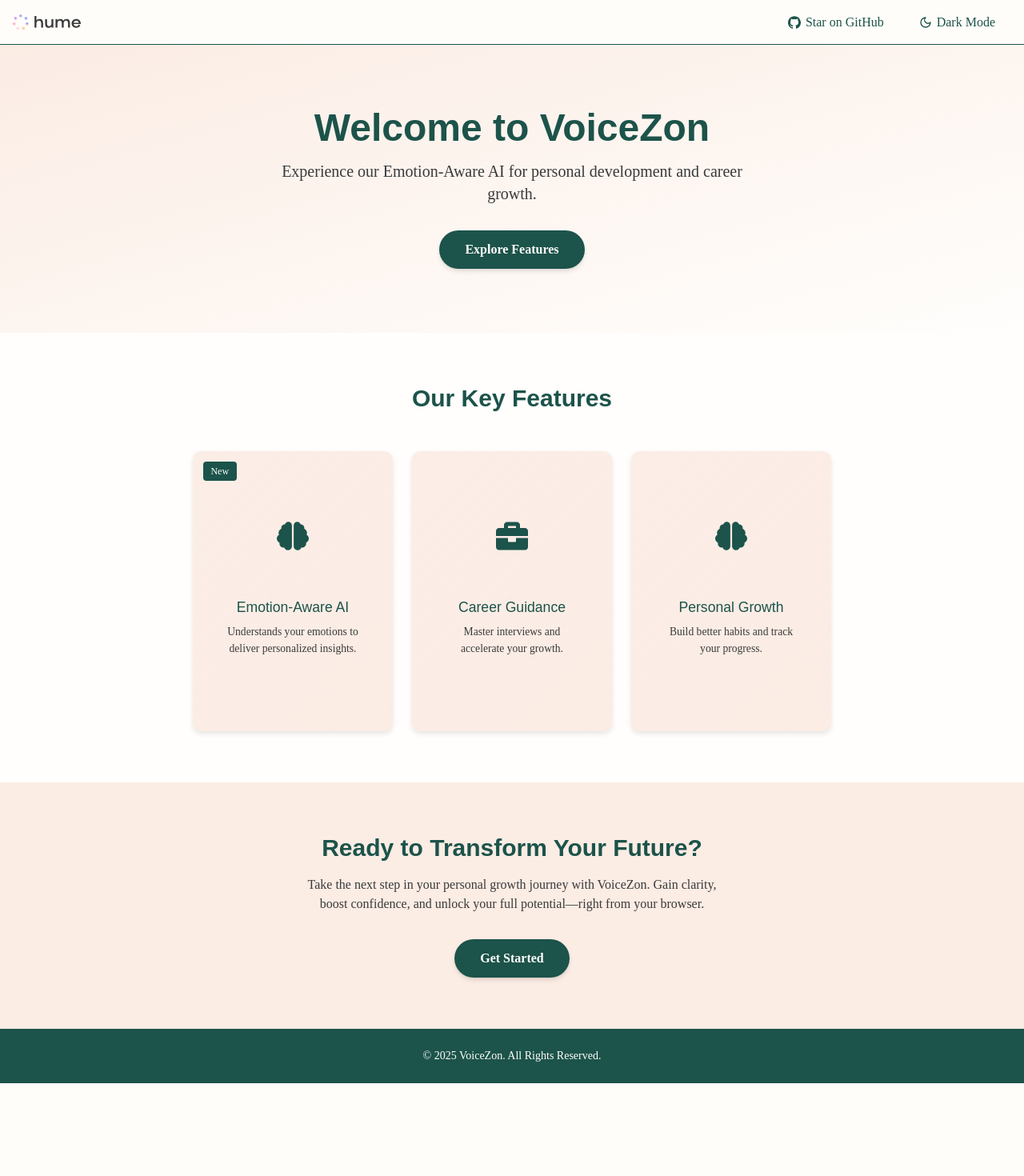
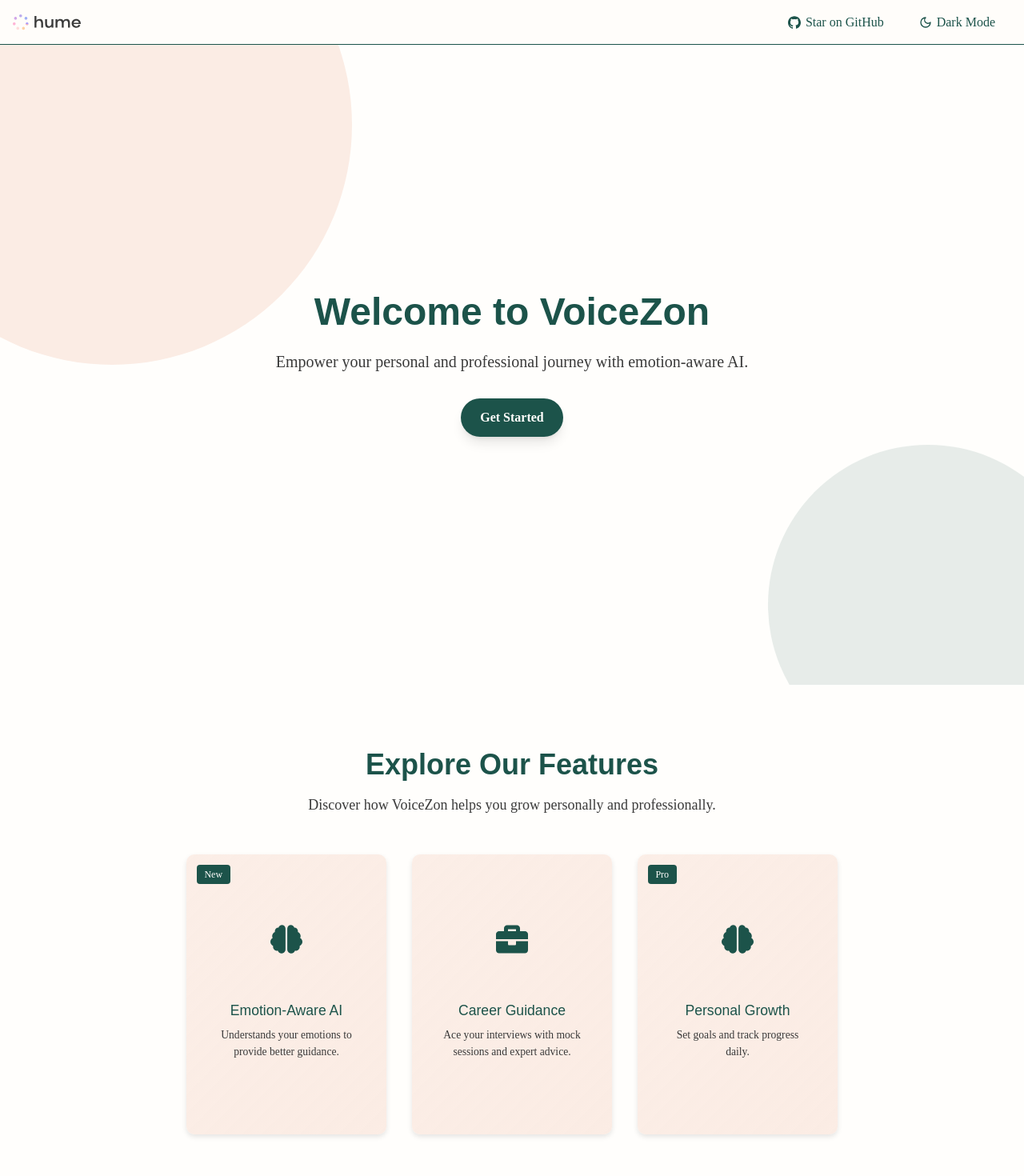
Before and after one commit to a-elhaag/voicezon_emo, a Next.js app: page / in a window 1280 px wide. Shown: the top 1470 px of the page at 80% size. Before the commit the page ends 1354 px from the top, so only its background shows below. Built offline with nearby package versions, Linux system fonts and the light colour scheme.

Commit message:
add MotionButton component with animations and styling

```diff
--- a/app/page.tsx
+++ b/app/page.tsx
@@ -1,203 +1,143 @@
 "use client";
-
-import React from "react";
-import { motion } from "framer-motion";
+import React, { useRef } from "react";
+import { motion, useScroll, useTransform } from "framer-motion";
 import Card from "@/components/Card";
+import MotionButton from "@/components/MotionButton";
 import { FaBrain, FaBriefcase } from "react-icons/fa";
 
 export default function LandingPage() {
+  const featureRef = useRef<HTMLElement>(null);
+
+  // Smooth scrolling to the Features section
+  const handleGetStarted = () => {
+    if (featureRef.current) {
+      featureRef.current.scrollIntoView({ behavior: "smooth" });
+    }
+  };
+
+  // Parallax-like hero background effect
+  const { scrollY } = useScroll();
+  const heroScale = useTransform(scrollY, [0, 400], [1, 1.2]);
+
   return (
-    <div className="min-h-screen flex flex-col bg-[var(--color-background)] text-[var(--color-dark-gray)]">
-      {/* Hero Section */}
-      <HeroSection />
+    <div className="bg-[var(--color-background)] text-[var(--color-dark-gray)] min-h-screen">
+      {/* HERO SECTION */}
+      <section className="relative flex flex-col items-center justify-center h-screen overflow-hidden">
+        {/* Parallax style shapes */}
+        <motion.div
+          style={{ scale: heroScale }}
+          className="absolute w-[600px] h-[600px] rounded-full bg-[var(--color-light-peach)] top-[-200px] -left-40 z-0"
+        />
+        <motion.div
+          style={{ scale: heroScale }}
+          className="absolute w-[400px] h-[400px] rounded-full bg-[var(--color-dark-teal)] bottom-[-100px] -right-20 z-0 opacity-10"
+        />
 
-      {/* Features Section */}
-      <FeaturesSection />
+        <div className="relative z-10 max-w-3xl text-center px-4">
+          <motion.h1
+            className="text-5xl font-bold mb-6 text-[var(--color-dark-teal)]"
+            initial={{ opacity: 0, y: 50 }}
+            animate={{ opacity: 1, y: 0 }}
+            transition={{ duration: 0.8, ease: "easeOut" }}
+          >
+            Welcome to VoiceZon
+          </motion.h1>
+          <motion.p
+            className="text-xl mb-8"
+            initial={{ opacity: 0, y: 50 }}
+            animate={{ opacity: 1, y: 0 }}
+            transition={{ delay: 0.2, duration: 0.8, ease: "easeOut" }}
+          >
+            Empower your personal and professional journey with emotion-aware AI.
+          </motion.p>
 
-      {/* (Optional) FAQ Section */}
-      {/* <FAQSection /> */}
+          <motion.div
+            initial={{ opacity: 0, scale: 0.8 }}
+            animate={{ opacity: 1, scale: 1 }}
+            transition={{ delay: 0.4, duration: 0.8, ease: "easeOut" }}
+          >
+            <MotionButton label="Get Started" onClick={handleGetStarted} />
+          </motion.div>
+        </div>
+      </section>
 
-      {/* CTA Section */}
-      <CTASection />
+      {/* FEATURES SECTION */}
+      <section ref={featureRef} className="py-20 px-4">
+        <div className="max-w-6xl mx-auto text-center mb-12">
+          <motion.h2
+            className="text-4xl font-bold text-[var(--color-dark-teal)]"
+            initial={{ opacity: 0, y: 30 }}
+            whileInView={{ opacity: 1, y: 0 }}
+            transition={{ duration: 0.8, ease: "easeOut" }}
+            viewport={{ once: true }}
+          >
+            Explore Our Features
+          </motion.h2>
+          <motion.p
+            className="text-lg text-[var(--color-dark-gray)] mt-4"
+            initial={{ opacity: 0, y: 30 }}
+            whileInView={{ opacity: 1, y: 0 }}
+            transition={{ delay: 0.2, duration: 0.8, ease: "easeOut" }}
+            viewport={{ once: true }}
+          >
+            Discover how VoiceZon helps you grow personally and professionally.
+          </motion.p>
+        </div>
 
-      {/* Footer */}
-      <Footer />
+        {/* Feature Cards */}
+        <div className="flex flex-wrap justify-center items-center gap-8 max-w-5xl mx-auto">
+          <motion.div
+            initial={{ opacity: 0, y: 50 }}
+            whileInView={{ opacity: 1, y: 0 }}
+            transition={{ duration: 0.8, ease: "easeOut" }}
+            viewport={{ once: true }}
+          >
+            <Card
+              icon={<FaBrain size={40} color="var(--color-dark-teal)" />}
+              title="Emotion-Aware AI"
+              shortDescription="Understands your emotions to provide better guidance."
+              detailedDescription="VoiceZon uses real-time emotional analysis to deliver personalized insights for career and personal growth."
+              badgeText="New"
+            />
+          </motion.div>
+
+          <motion.div
+            initial={{ opacity: 0, y: 50 }}
+            whileInView={{ opacity: 1, y: 0 }}
+            transition={{ delay: 0.1, duration: 0.8, ease: "easeOut" }}
+            viewport={{ once: true }}
+          >
+            <Card
+              icon={<FaBriefcase size={40} color="var(--color-dark-teal)" />}
+              title="Career Guidance"
+              shortDescription="Ace your interviews with mock sessions and expert advice."
+              detailedDescription="Get tailored feedback, relevant resources, and confidence-building strategies for your next big interview."
+            />
+          </motion.div>
+
+          <motion.div
+            initial={{ opacity: 0, y: 50 }}
+            whileInView={{ opacity: 1, y: 0 }}
+            transition={{ delay: 0.2, duration: 0.8, ease: "easeOut" }}
+            viewport={{ once: true }}
+          >
+            <Card
+              icon={<FaBrain size={40} color="var(--color-dark-teal)" />}
+              title="Personal Growth"
+              shortDescription="Set goals and track progress daily."
+              detailedDescription="Our intuitive system keeps you motivated with reminders and personalized challenges to reach new milestones."
+              badgeText="Pro"
+            />
+          </motion.div>
+        </div>
+      </section>
+
+      {/* FOOTER SECTION */}
+      <footer className="py-8 bg-[var(--color-light-peach)] text-center">
+        <p className="text-sm text-[var(--color-dark-gray)]">
+          &copy; {new Date().getFullYear()} VoiceZon. All rights reserved.
+        </p>
+      </footer>
     </div>
   );
 }
-
-/* ------------------------------
-   Hero Section
---------------------------------*/
-function HeroSection() {
-  return (
-    <section className="relative flex flex-col items-center justify-center w-full px-6 py-20 bg-gradient-to-br from-[var(--color-light-peach)] to-[var(--color-background)] overflow-hidden">
-      {/* Animated Background Circle */}
-      <motion.div
-        className="absolute w-96 h-96 bg-[var(--color-dark-teal)] rounded-full opacity-10 -z-10"
-        initial={{ y: -200, scale: 0.5 }}
-        animate={{ y: 0, scale: 1 }}
-        transition={{ duration: 1.2, ease: "easeOut" }}
-      />
-      {/* Title */}
-      <motion.h1
-        initial={{ opacity: 0, y: 30 }}
-        animate={{ opacity: 1, y: 0 }}
-        transition={{ delay: 0.2, duration: 0.8 }}
-        className="text-4xl md:text-5xl font-bold text-center text-[var(--color-dark-teal)] mb-4"
-      >
-        Welcome to VoiceZon
-      </motion.h1>
-      {/* Subtitle */}
-      <motion.p
-        initial={{ opacity: 0, y: 30 }}
-        animate={{ opacity: 1, y: 0 }}
-        transition={{ delay: 0.4, duration: 0.8 }}
-        className="text-lg md:text-xl text-center max-w-xl text-[var(--color-dark-gray)]"
-      >
-        Experience our Emotion-Aware AI for personal development and career
-        growth.
-      </motion.p>
-      {/* Hero Button */}
-      <motion.button
-        initial={{ opacity: 0, y: 20 }}
-        animate={{ opacity: 1, y: 0 }}
-        transition={{ delay: 0.6, duration: 0.8 }}
-        className="mt-8 px-8 py-3 bg-[var(--color-dark-teal)] text-[var(--color-background)] font-semibold rounded-full shadow-md hover:shadow-lg transition-transform hover:scale-105"
-        onClick={() => {
-          const element = document.getElementById("features");
-          if (element) element.scrollIntoView({ behavior: "smooth" });
-        }}
-      >
-        Explore Features
-      </motion.button>
-    </section>
-  );
-}
-
-/* ------------------------------
-   Features Section
---------------------------------*/
-function FeaturesSection() {
-  return (
-    <section
-      id="features"
-      className="w-full py-16 bg-[var(--color-background)] flex flex-col items-center"
-    >
-      <h2 className="text-3xl font-bold text-[var(--color-dark-teal)] mb-12">
-        Our Key Features
-      </h2>
-      <div className="flex flex-wrap gap-6 justify-center px-6">
-        {/* Card 1 */}
-        <Card
-          icon={<FaBrain size={40} color="var(--color-dark-teal)" />}
-          title="Emotion-Aware AI"
-          shortDescription="Understands your emotions to deliver personalized insights."
-          detailedDescription="Our AI reads emotional cues in real time, guiding you towards self-improvement and mindful decision-making."
-          badgeText="New"
-        />
-
-        {/* Card 2 */}
-        <Card
-          icon={<FaBriefcase size={40} color="var(--color-dark-teal)" />}
-          title="Career Guidance"
-          shortDescription="Master interviews and accelerate your growth."
-          detailedDescription="Practice mock sessions, get expert feedback, and stay ahead with specialized career advice tailored to you."
-        />
-
-        {/* Card 3 */}
-        <Card
-          icon={<FaBrain size={40} color="var(--color-dark-teal)" />}
-          title="Personal Growth"
-          shortDescription="Build better habits and track your progress."
-          detailedDescription="VoiceZon helps you form sustainable habits, set goals, and measure progress to reach your fullest potential."
-        />
-      </div>
-    </section>
-  );
-}
-
-/* ------------------------------
-   Optional FAQ Section
---------------------------------*/
-// You can replace this with your own accordion from Shadcn or any UI library.
-function FAQSection() {
-  const faqs = [
-    {
-      question: "How does VoiceZon analyze emotions?",
-      answer:
-        "Our AI uses sentiment analysis and voice inflections to gauge emotions and provide tailored insights.",
-    },
-    {
-      question: "Is the career guidance personalized?",
-      answer:
-        "Absolutely! We tailor mock interviews, skill-building resources, and tips to your industry and goals.",
-    },
-    {
-      question: "Is VoiceZon free to use?",
-      answer:
-        "We offer a free tier for basic features. Premium plans unlock additional coaching and analytics tools.",
-    },
-  ];
-
-  return (
-    <section className="w-full py-16 bg-[var(--color-light-peach)]">
-      <div className="max-w-3xl mx-auto px-6">
-        <h2 className="text-3xl font-bold text-[var(--color-dark-teal)] mb-8">
-          Frequently Asked Questions
-        </h2>
-        {faqs.map((faq, index) => (
-          <details
-            key={index}
-            className="border-b border-[var(--color-dark-teal)] py-4"
-          >
-            <summary className="cursor-pointer font-semibold text-[var(--color-dark-teal)]">
-              {faq.question}
-            </summary>
-            <p className="mt-2 text-[var(--color-dark-gray)]">{faq.answer}</p>
-          </details>
-        ))}
-      </div>
-    </section>
-  );
-}
-
-/* ------------------------------
-   CTA Section
---------------------------------*/
-function CTASection() {
-  return (
-    <section className="w-full py-16 bg-[var(--color-light-peach)] flex flex-col items-center">
-      <h2 className="text-3xl font-bold text-[var(--color-dark-teal)] mb-4">
-        Ready to Transform Your Future?
-      </h2>
-      <p className="text-[var(--color-dark-gray)] mb-8 max-w-xl text-center px-4">
-        Take the next step in your personal growth journey with VoiceZon. Gain
-        clarity, boost confidence, and unlock your full potential—right from
-        your browser.
-      </p>
-      <button
-        className="px-8 py-3 bg-[var(--color-dark-teal)] text-[var(--color-background)] rounded-full font-semibold shadow-md transition-transform hover:scale-105 hover:shadow-lg"
-        onClick={() => {
-          // Possibly navigate to sign-up or chat
-          alert("Redirect to sign-up page (not implemented).");
-        }}
-      >
-        Get Started
-      </button>
-    </section>
-  );
-}
-
-/* ------------------------------
-   Footer
---------------------------------*/
-function Footer() {
-  return (
-    <footer className="w-full py-6 bg-[var(--color-dark-teal)] text-[var(--color-background)] text-center">
-      <p className="text-sm">
-        &copy; {new Date().getFullYear()} VoiceZon. All Rights Reserved.
-      </p>
-    </footer>
-  );
-}
--- /dev/null
+++ b/components/MotionButton.tsx
@@ -0,0 +1,23 @@
+"use client";
+import React from "react";
+import { motion, HTMLMotionProps } from "framer-motion";
+
+interface MotionButtonProps extends Omit<HTMLMotionProps<"button">, "children"> {
+    label: string;
+}
+
+const MotionButton: React.FC<MotionButtonProps> = ({ label, ...props }) => {
+    return (
+        <motion.button
+            {...props}
+            whileHover={{ scale: 1.05, backgroundColor: "rgba(28,83,74,0.9)" }}
+            whileTap={{ scale: 0.95 }}
+            transition={{ type: "spring", stiffness: 200, damping: 10 }}
+            className="px-6 py-3 text-[var(--color-background)] bg-[var(--color-dark-teal)] rounded-full font-semibold shadow-lg hover:shadow-xl cursor-pointer focus:outline-none"
+        >
+            {label}
+        </motion.button>
+    );
+};
+
+export default MotionButton;
```
